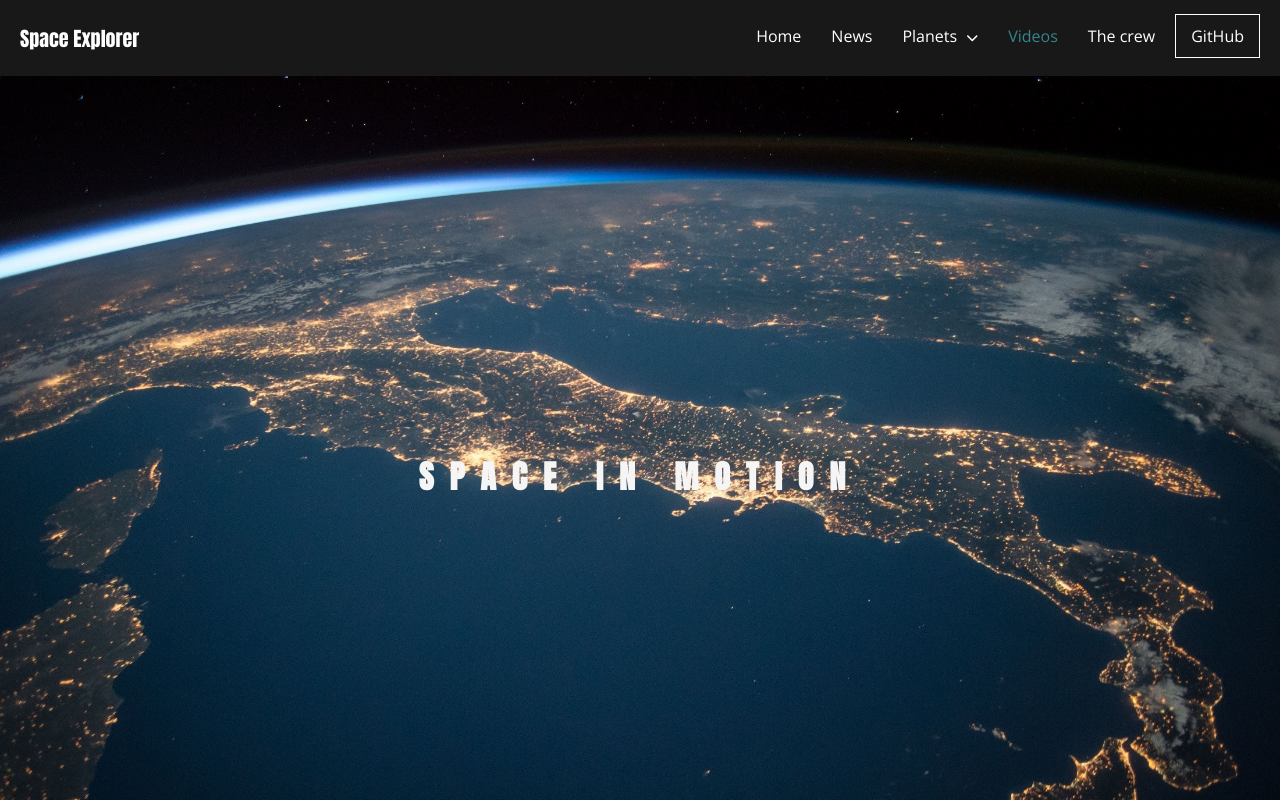
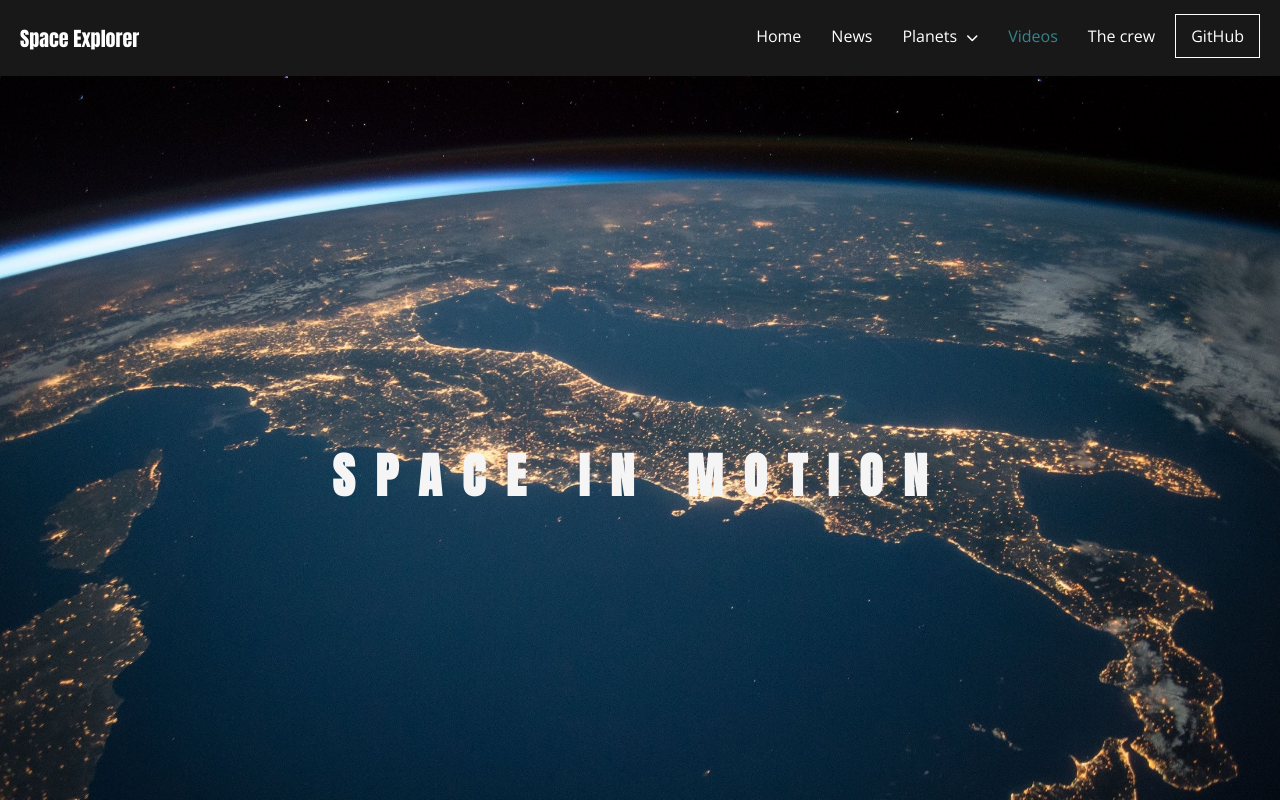
Before and after one commit to orianemgn/Space-explorer, a React (Create React App) app: page /videos in a window 1280 px wide. Shown: the top 800 px of the page. Built offline with nearby package versions, Linux system fonts and the light colour scheme.

Commit message:
solving title on home page

```diff
--- a/src/components/video/VideoPage.css
+++ b/src/components/video/VideoPage.css
@@ -29,10 +29,10 @@ html {
 
    }
   .parallax-item h2 {
-    font-size: 2rem;
+    font-size: 3rem;
     text-transform: uppercase;
     color: whitesmoke;
-    letter-spacing: 1rem;
+    letter-spacing: 1.3rem;
     font-family: "Anton", sans-serif;
     padding: 4rem;
     border-radius: 1rem;
@@ -88,7 +88,7 @@ html {
   }
 
   .parallax-item:nth-child(4) {
-    background: #181818;
+    background: #312d2d;
 
     min-height: 600px;
   }
@@ -129,7 +129,7 @@ html {
       height: 80%;
       left: 10%;
       margin-top: 100px;
-      position: absolute;
+      position: fixed;
      }
 
   }
--- a/src/pages/home.css
+++ b/src/pages/home.css
@@ -23,3 +23,15 @@ video {
   letter-spacing: 1rem;
 
 }
+
+@media screen and (max-width: 960px) {
+  .content , h1 {
+    bottom: 5%;
+    left: 15%;
+    justify-content: center;
+    flex-direction: column;
+    align-items: center;
+    font-size: 1.1em ;
+
+  }
+}
```
